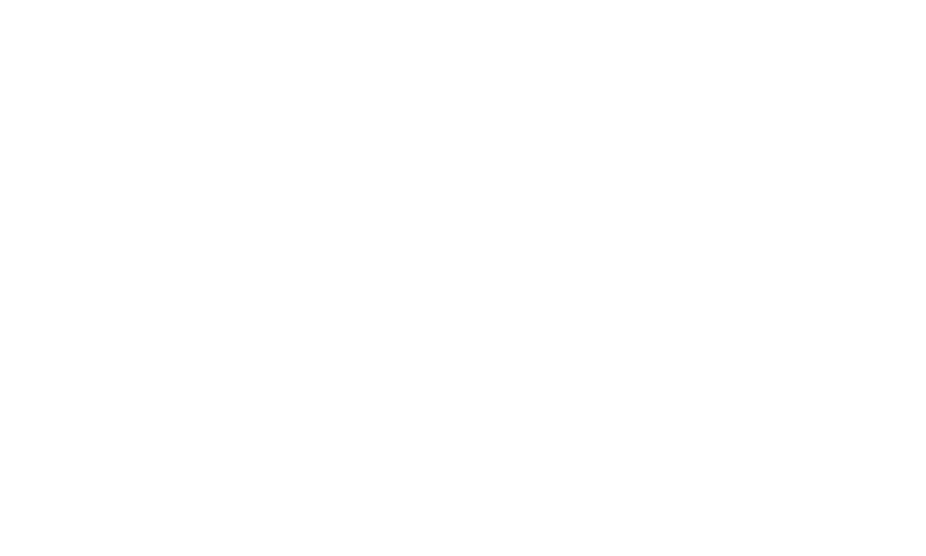
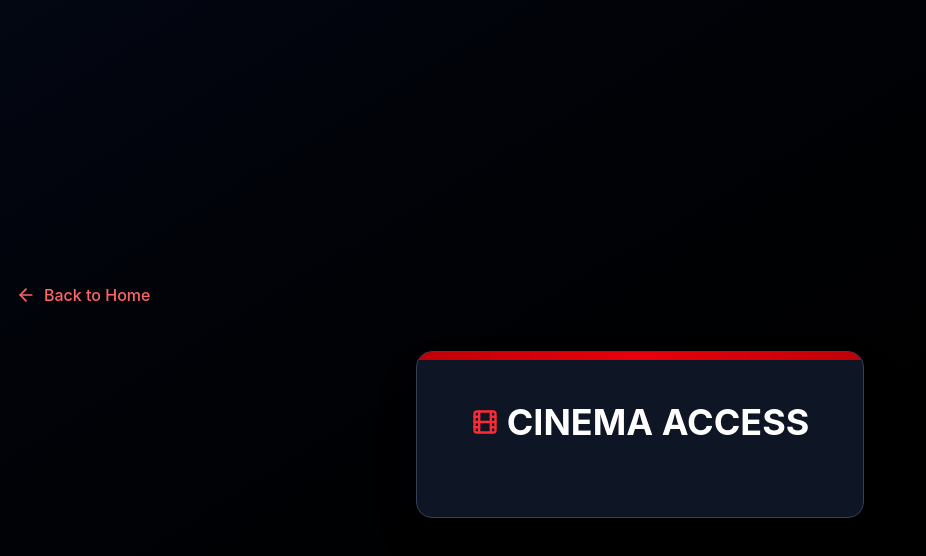
Before and after one commit to avhis-hek7/Movie_Booking_App, a React (Vite) app in the folder frontend/: page /login in a window 1280 px wide. Before the commit this address had no page. Shown: the top 556 px of the page, without its empty margins (0-926 px from the left). Built offline with nearby package versions, Linux system fonts and the light colour scheme.

Commit message:
login page creating

```diff
--- a/frontend/package.json
+++ b/frontend/package.json
@@ -16,6 +16,7 @@
     "react-dom": "^19.2.4",
     "react-icons": "^5.6.0",
     "react-router-dom": "^7.13.2",
+    "react-toastify": "^11.1.0",
     "tailwindcss": "^4.2.2"
   },
   "devDependencies": {
--- a/frontend/src/App.jsx
+++ b/frontend/src/App.jsx
@@ -1,12 +1,14 @@
 import React from 'react'
 import { Routes, Route } from "react-router-dom"
 import Home from './pages/Home'
+import Login from './pages/Login'
 
 const App = () => {
   return (
    <>
    <Routes>
       <Route path='/'  element={<Home/>}/>
+      <Route path='/login' element={<Login/>} />
    </Routes>
    </>
   )
--- /dev/null
+++ b/frontend/src/components/LoginPage.jsx
@@ -0,0 +1,60 @@
+import React, { useState } from "react";
+import { loginStyles } from "../assets/dummyStyles";
+import { ToastContainer } from "react-toastify";
+import { ArrowLeft, Film, LocateFixed } from "lucide-react";
+
+const LoginPage = () => {
+  const [formData, setFormData] = useState({
+    email: "",
+    password: "",
+  });
+  const [showPassword, setShowPassword] = useState(false);
+  const [isLoading, setIsLoading] = useState(false);
+
+  const goBack = () => {
+    window.history.back();
+  };
+
+  return (
+    <div className={loginStyles.pageContainer}>
+      <ToastContainer
+        position="top-right"
+        autoClose={2000}
+        hideProgressBar={false}
+        newestOnTop
+        closeOnClick
+        rtl={false}
+        pauseOnFocusLoss
+        draggable
+        pauseOnHover
+        theme="dark"
+      />
+
+      <div className="relative w-full max-w-md z-10">
+        <div className={loginStyles.backButtonContainer}>
+          <button className={loginStyles.backButton} onClick={goBack}>
+            <ArrowLeft size={20} className={loginStyles.backButtonIcon} />
+            <span className={loginStyles.backButtonText}>Back to Home</span>
+          </button>
+        </div>
+
+        <div className={loginStyles.cardContainer}>
+            <div className={loginStyles.cardHeader}></div>
+            <div className={loginStyles.cardContent}>
+                <div className={loginStyles.headerContainer}>
+                    <div className={loginStyles.headerIconContainer}>
+                        <Film  className={loginStyles.headerIcon} size={28}/>
+                        <h2 className={loginStyles.headerTitle}>CINEMA ACCESS</h2>
+
+                    </div>
+
+                </div>
+            </div>
+
+        </div>
+      </div>
+    </div>
+  );
+};
+
+export default LoginPage;
--- /dev/null
+++ b/frontend/src/pages/Login.jsx
@@ -0,0 +1,12 @@
+import React from 'react'
+import LoginPage from '../components/LoginPage'
+
+const Login = () => {
+  return (
+    <div>
+       <LoginPage/>
+    </div>
+  )
+}
+
+export default Login
```
Also changed, not shown: 1 other file (tests, documents, lock files or other folders).
